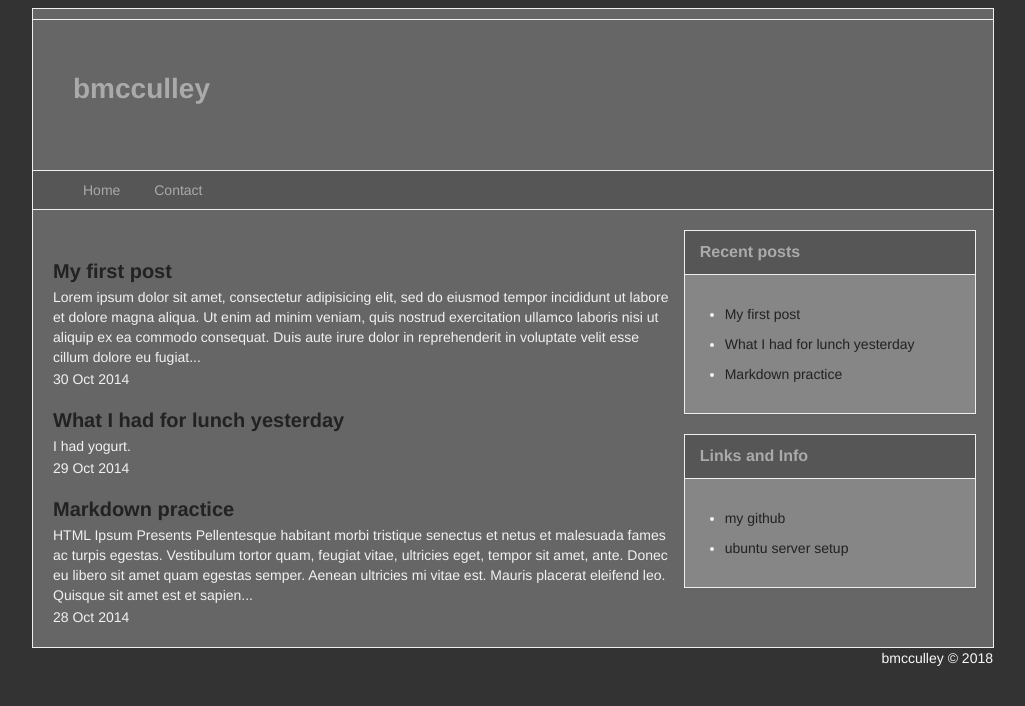
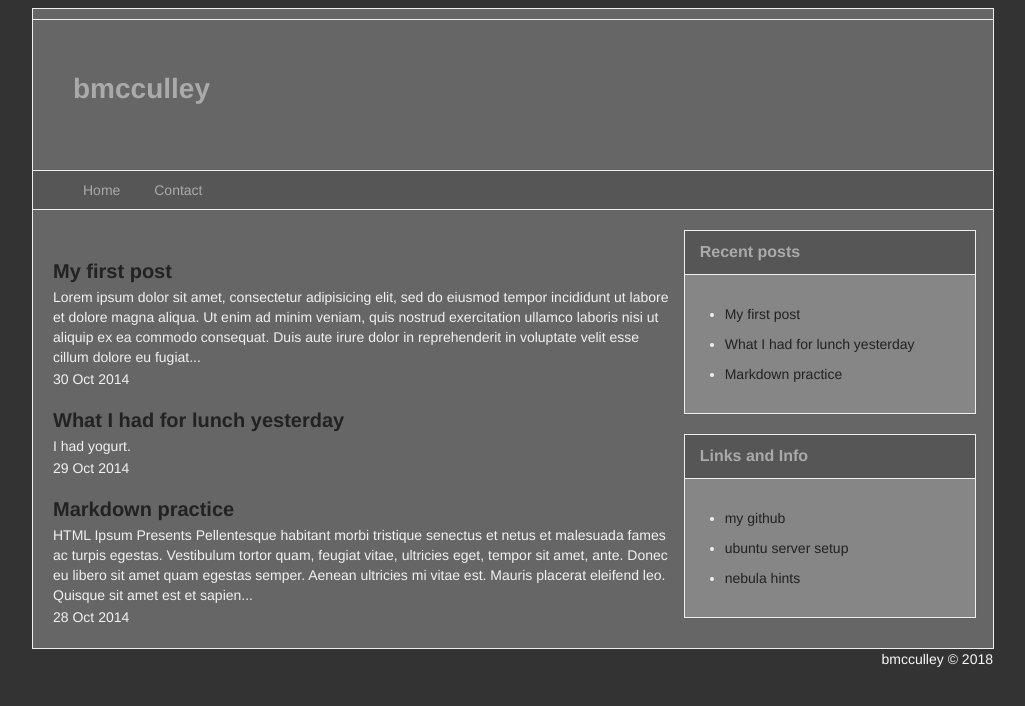
Before and after one commit to 6f0/6f0.github.io, a Jekyll site: the page built from index.html, in a window 1280 px wide. Shown: the top 706 px of the page, without its empty margins (127-1152 px from the left). Built offline with Jekyll 4.4.1, drawn with Linux system fonts in a browser that asks for light colours.

Commit message:
update links

```diff
--- a/_layouts/default.html
+++ b/_layouts/default.html
@@ -33,6 +33,7 @@
                             <ul>
                                 <li><a href="https://github.com/bmcculley">my github</a></li>
                                 <li><a href="{{site.url}}/new-ubuntu-server-setup.html">ubuntu server setup</a></li>
+                                <li><a href="{{site.url}}/nebula-hints.html" title="Exploit exercises nebula hints">nebula hints</a></li>
                             </ul>
                         </div>
                     </div>
--- a/_layouts/post.html
+++ b/_layouts/post.html
@@ -58,6 +58,7 @@
                             <ul>
                                 <li><a href="https://github.com/bmcculley">my github</a></li>
                                 <li><a href="{{site.url}}/new-ubuntu-server-setup.html">ubuntu server setup</a></li>
+                                <li><a href="{{site.url}}/nebula-hints.html" title="Exploit exercises nebula hints">nebula hints</a></li>
                             </ul>
                         </div>
                     </div>
```
